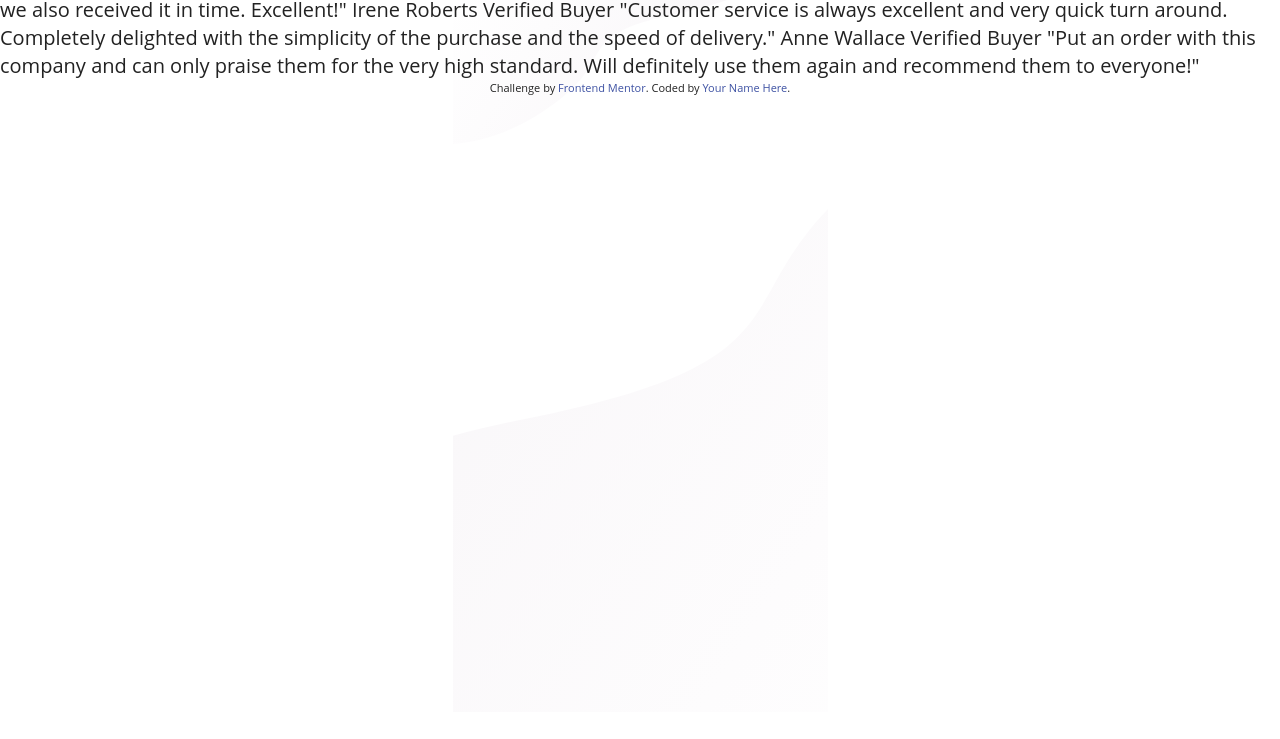
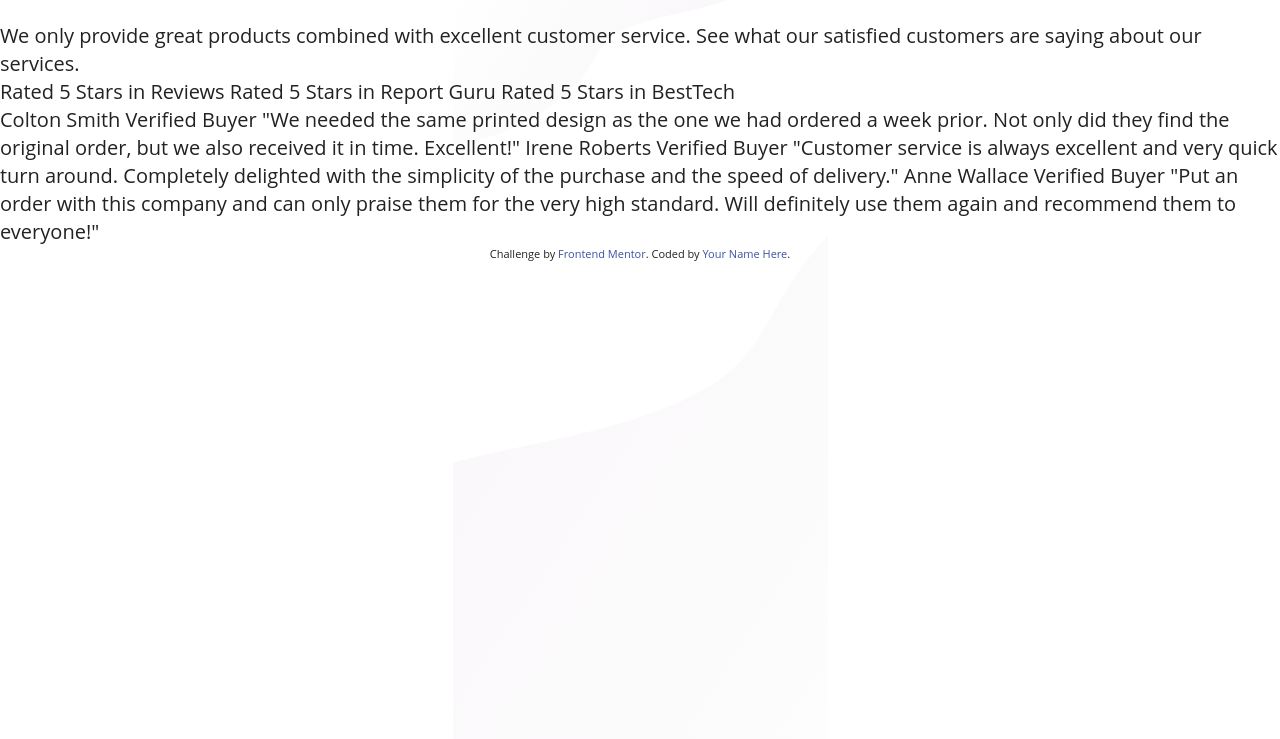
Before and after one commit to deanhopes/SocialProofSection-FrontEndMentor, a plain HTML site: page index.html in a window 1280 px wide. Shown: the part 88-827 px from the top of the page. Before the commit the page ends 800 px from the top, so only its background shows below. Drawn offline with Linux system fonts and the light colour scheme.

Commit message:
organize html

```diff
--- a/index.html
+++ b/index.html
@@ -28,10 +28,23 @@
     </style>
   </head>
   <body>
-    10,000+ of our users love our products. We only provide great products
-    combined with excellent customer service. See what our satisfied customers
-    are saying about our services. Rated 5 Stars in Reviews Rated 5 Stars in
-    Report Guru Rated 5 Stars in BestTech Colton Smith Verified Buyer "We needed
+    <div class="hero">
+
+      <h1>10,000+ of our users love our products.</h1>
+
+      <p> We only provide great products
+      combined with excellent customer service. See what our satisfied customers
+      are saying about our services. </p>
+
+      Rated 5 Stars in Reviews
+      Rated 5 Stars in Report Guru Rated
+      5 Stars in BestTech
+
+    </div>
+
+
+  <div class="testimonials">
+    Colton Smith Verified Buyer "We needed
     the same printed design as the one we had ordered a week prior. Not only did
     they find the original order, but we also received it in time. Excellent!"
     Irene Roberts Verified Buyer "Customer service is always excellent and very
@@ -39,6 +52,7 @@
     and the speed of delivery." Anne Wallace Verified Buyer "Put an order with
     this company and can only praise them for the very high standard. Will
     definitely use them again and recommend them to everyone!"
+  </div>
 
     <div class="attribution">
       Challenge by
```
